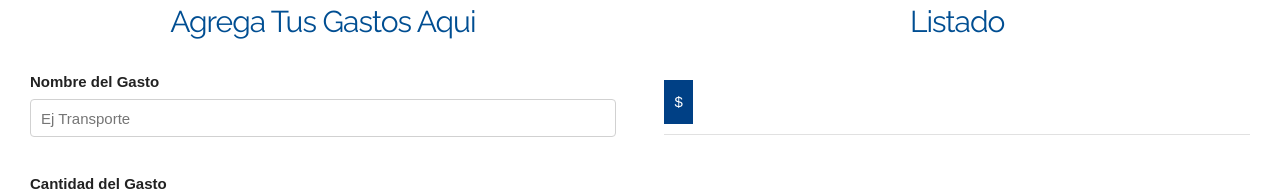
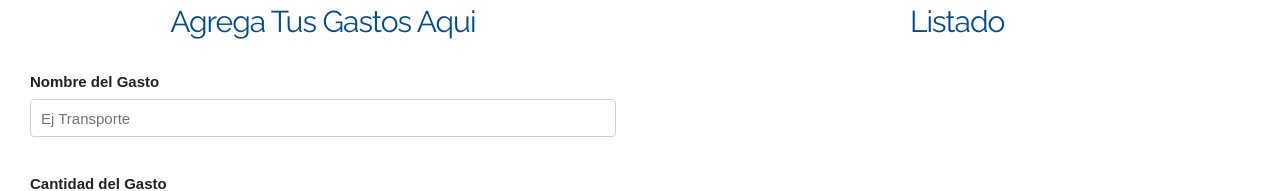
Before and after one commit to crisroddev/react-hooks-redux, a React (Create React App) app in the folder presupuesto-hooks/: page / in a window 1280 px wide. Both pictures are taken after typing "5" into the empty fields and a click on the input "Definir Presupuesto". Shown: the part 135-326 px from the top of the page. Built offline with nearby package versions, Linux system fonts and the light colour scheme.

Commit message:
eviando ejecucion sin submit

```diff
--- a/presupuesto-hooks/src/App.js
+++ b/presupuesto-hooks/src/App.js
@@ -13,8 +13,10 @@ function App() {
   const [ crearGasto, setCrearGasto ] = useState(false);
 
   useEffect(() => {
-    const listadoGastos = [...gastos, gasto];
-    setGastos(listadoGastos)
+    if(crearGasto) {
+      const listadoGastos = [...gastos, gasto];
+      setGastos(listadoGastos);
+    }
   },[]);
 
   return (
--- a/presupuesto-hooks/src/components/Formulario.js
+++ b/presupuesto-hooks/src/components/Formulario.js
@@ -29,6 +29,7 @@ const Formulario = (props) => {
 
         // Pasar Gasto al Componente Principal
         setGasto(gasto);
+        setCrearGasto(true);
         setError(false);
 
         // Reset form
```
